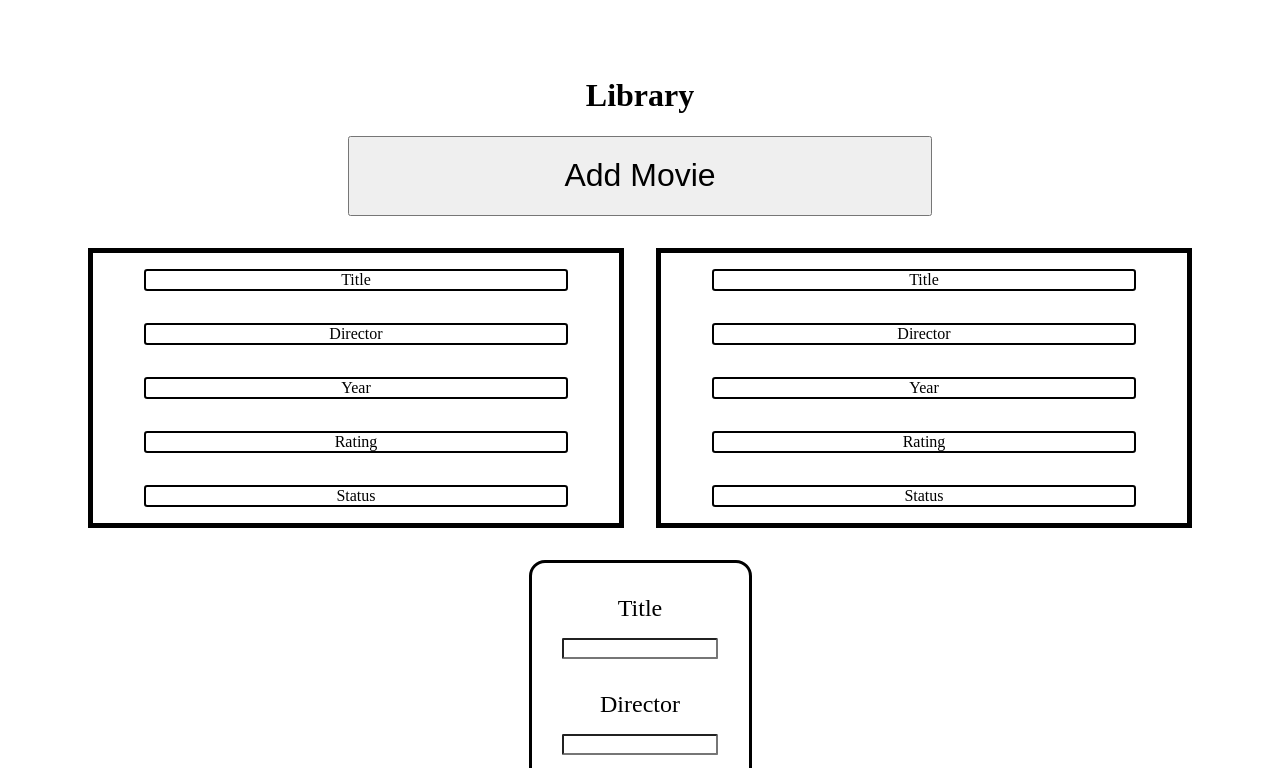
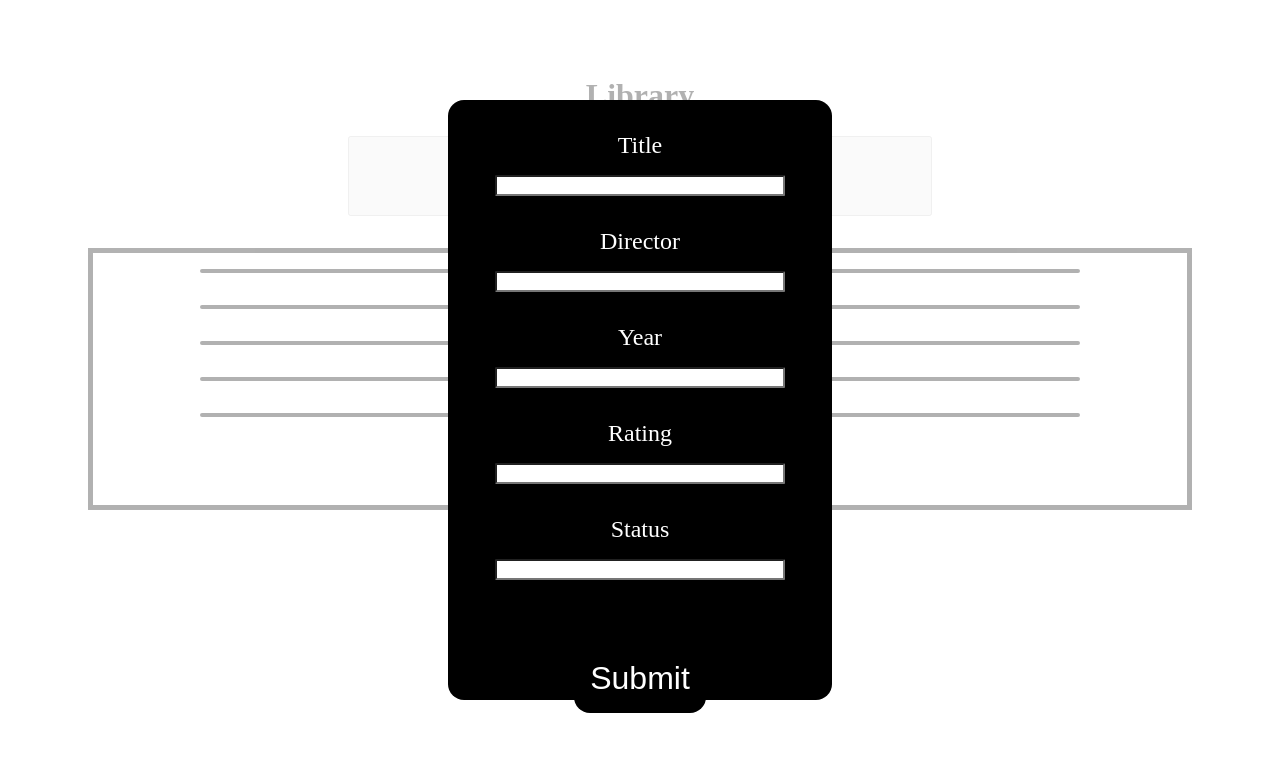
Before and after one commit to kcolreh/Horror-Library-, a website: page index.html in a window 1280 px wide. Both pictures are taken after a click on the button "Add Movie". Shown: the top 768 px of the page. Drawn offline with Linux system fonts and the light colour scheme.

Commit message:
Create functions to display the array and its content and assign everyone a unique ID

```diff
--- a/app.js
+++ b/app.js
@@ -30,19 +30,20 @@ function movieData() {
 
 function addMovieToLibrary() {
     const userInput = movieData();
-    const newMovie = userInput.returnMovieInfo() + myMovieLibrary;
+    const newMovie = userInput.returnMovieInfo();
     return myMovieLibrary.push(newMovie);
 }
 
 function displayMovieLibrary() {
-    const title = document.getElementById('display-title');
-    const director = document.getElementById('display-director');
-    const year = document.getElementById('display-year');
-    const rating = document.getElementById('display-rating');
-    const status = document.getElementById('display-status');
+    const title = document.getElementById(`paragraph-${0}-${idCounter}`);
+    const director = document.getElementById(`paragraph-${1}-${idCounter}`);
+    const year = document.getElementById(`paragraph-${2}-${idCounter}`);
+    const rating = document.getElementById(`paragraph-${3}-${idCounter}`);
+    const status = document.getElementById(`paragraph-${4}-${idCounter}`);
     myMovieLibrary.forEach((string) => {
         const splitString = string.split(', ');
         const [movieTitle, movieDirector, movieYear, movieRating, movieStatus] = splitString;
+        console.log([movieTitle, movieDirector, movieYear, movieRating, movieStatus]);
         title.innerHTML = movieTitle;
         director.innerHTML = movieDirector;
         year.innerHTML = movieYear;
@@ -51,28 +52,72 @@ function displayMovieLibrary() {
     });
 }
 
-// Below are functions to add a new card clone to the grid
+function clearFormData() {
+    const movieTitle = document.getElementById('title');
+    const movieDirector = document.getElementById('director');
+    const movieYear = document.getElementById('year');
+    const movieRating = document.getElementById('rating');
+    const movieStatus = document.getElementById('status');
+    movieTitle.value = '';
+    movieDirector.value = '';
+    movieYear.value = '';
+    movieRating.value = '';
+    movieStatus.value = '';
+}
 
-function addtogrid() {
-    const cardGrid = document.getElementById('card-grid');
-    const oldcard = document.getElementById('original-card');
-    const copyCard = oldcard.cloneNode(true);
-    copyCard.id = `card-${idCounter}`;
-    cardGrid.appendChild(copyCard);
+function showForm() {
+    const movieFormContainer = document.getElementById('form-container');
+    const fullContentPage = document.getElementById('full-content-container');
+    movieFormContainer.classList.add('form-container-visibility');
+    fullContentPage.classList.add('full-content-container');
+    movieForm.classList.add('form-positioning');
+    addMovieBtn.disabled = true;
+}
+
+function hideForm() {
+    const movieFormContainer = document.getElementById('form-container');
+    const fullContentPage = document.getElementById('full-content-container');
+    movieFormContainer.classList.remove('form-container-visibility');
+    fullContentPage.classList.remove('full-content-container');
+    movieForm.classList.remove('form-positioning');
+    addMovieBtn.disabled = false;
 }
 
 function newCardId() {
     idCounter += 1;
 }
 
+function addRemoveButtonToCard() {
+    const removeButton = document.createElement('button');
+    removeButton.id = `button-${idCounter}`;
+    removeButton.classList.add('card-remove-button');
+    removeButton.innerText = 'Remove';
+    document.getElementById(`card-${idCounter}`).appendChild(removeButton);
+}
+
+function createCardInGrid() {
+    const divContainer = document.createElement('div');
+    divContainer.id = `card-${idCounter}`;
+    divContainer.classList.add('cards');
+    document.getElementById('card-grid').appendChild(divContainer);
+    for (let i = 0; i < 5; i += 1) {
+        const paragraph = document.createElement('p');
+        paragraph.innerText = '';
+        paragraph.id = `paragraph-${i}-${idCounter}`;
+        document.getElementById(`card-${idCounter}`).appendChild(paragraph);
+    } addRemoveButtonToCard();
+}
+
 addMovieBtn.addEventListener('click', () => {
+    clearFormData();
+    showForm();
     newCardId();
-    addtogrid();
+    createCardInGrid();
 });
 
 movieForm.addEventListener('submit', (event) => {
     event.preventDefault();
     addMovieToLibrary();
     displayMovieLibrary();
-    console.log(myMovieLibrary);
+    hideForm();
 });
--- a/index.html
+++ b/index.html
@@ -9,6 +9,7 @@
     <script src="./app.js" defer></script>
   </head>
   <body>
+      <div id="full-content-container">
     <header>
       <h1>Library</h1>
     </header>
@@ -17,16 +18,12 @@
         <button id="addMoviebtn">Add Movie</button>
       </div>
       <div id="card-grid" class="movie-card-container">
-        <div id="original-card" class="cards">
-          <p id="display-title">Title</p>
-          <p id="display-director">Director</p>
-          <p id="display-year">Year</p>
-          <p id="display-rating">Rating</p>
-          <p id="display-status">Status</p>
-        </div>
+
         </div>
       </div>
-      <div class="form-container">
+    </section>
+    </div>
+       <div class="form-container" id="form-container">
         <form action="" method="post" id="inputForm">
           <div class="form-text-container">
           <label for="title">Title</label>
@@ -53,7 +50,5 @@
           </div>
         </form>
       </div>
-    </section>
-    <footer></footer>
   </body>
 </html>
--- a/style.css
+++ b/style.css
@@ -43,9 +43,31 @@ button {
   border-radius: 0.2rem;
 }
 
+.cards > button {
+  margin: 1rem;
+  height: 2.5rem;
+  width: 30%;
+  font-size: inherit;
+}
+
 .form-container {
-  display: flex;
-  justify-content: center;
+  display: none;
+  opacity: 100%;
+}
+
+.form-container-visibility {
+  display: contents;
+}
+
+.full-content-container > * {
+  opacity: 0.3;
+}
+
+.form-positioning {
+  position: fixed;
+  top: 50%;
+  left: 50%;
+  transform: translate(-50%, -50%);
 }
 
 .form-text-container,
@@ -60,8 +82,12 @@ button {
 }
 
 form {
-  border: 3px solid black;
+  background-color: black;
+  color: white;
   border-radius: 1rem;
+  height: 75%;
+  width: 30%;
+  opacity: 1;
 }
 
 form > .form-text-container {
@@ -88,3 +114,11 @@ form > div > button {
   color: white;
   border-radius: 1rem;
 }
+
+form > div > input:hover {
+  background-color: green;
+}
+
+form > div > button:hover {
+  background-color: green;
+}
```
